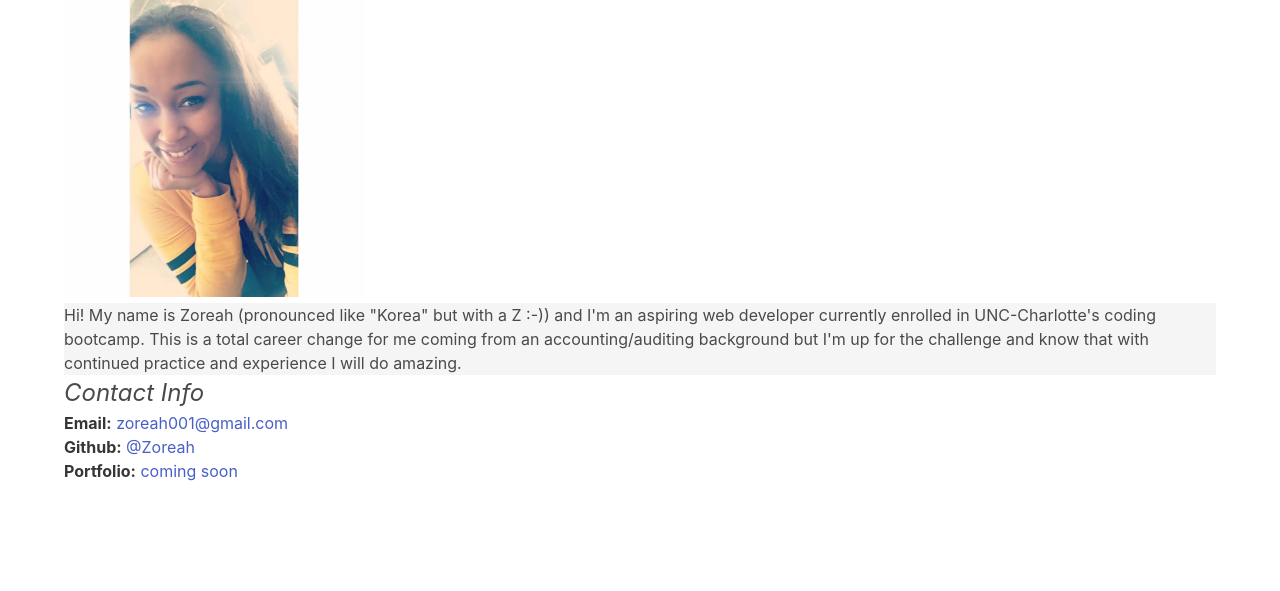
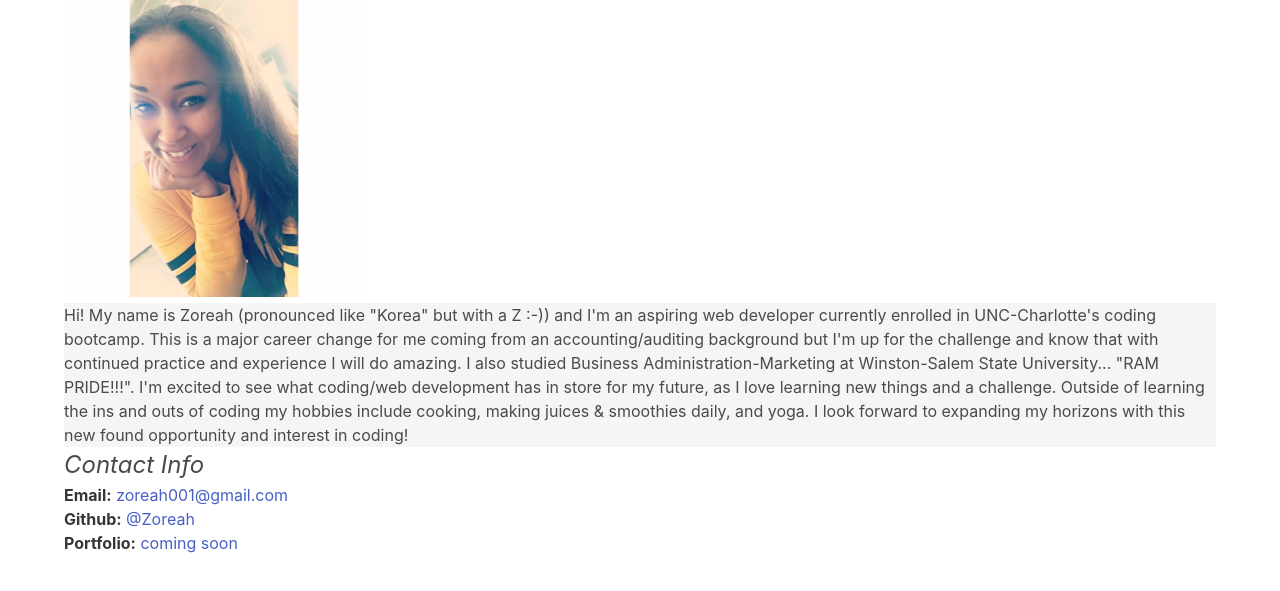
Before and after one commit to Zoreah/Updated-Portfolio, a plain HTML site: page index.html in a window 1280 px wide. Shown: the part 183-774 px from the top of the page. Drawn offline with nearby package versions, Linux system fonts and the light colour scheme.

Commit message:
edited readme

```diff
--- a/index.html
+++ b/index.html
@@ -48,9 +48,11 @@
       <img src="assets/IMG-2321.JPG" alt="Portfolio picture" style="max-height: 300px">
 
       <p class="has-background-light">Hi! My name is Zoreah (pronounced like "Korea" but with a Z :-)) and I'm an
-        aspiring web developer currently enrolled in UNC-Charlotte's coding bootcamp. This is a total career change for
+        aspiring web developer currently enrolled in UNC-Charlotte's coding bootcamp. This is a major career change for
         me coming from an accounting/auditing background but I'm up for the challenge and know that with continued
-        practice and experience I will do amazing.</p>
+        practice and experience I will do amazing. I also studied Business Administration-Marketing at Winston-Salem State University... "RAM PRIDE!!!". I'm excited to see what coding/web development has in store for my future, as I love learning new things and a challenge.
+        Outside of learning the ins and outs of coding my hobbies include cooking, making juices & smoothies daily, and yoga. I look forward to expanding my horizons with this new found opportunity and interest in coding!
+      </p>
     </section>
 
     <section id="contact-info">
```
Also changed, not shown: 1 other file.
